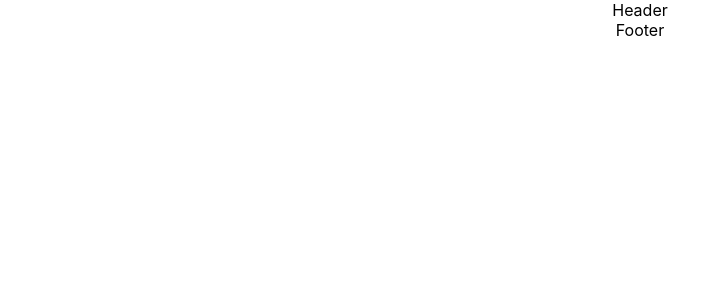
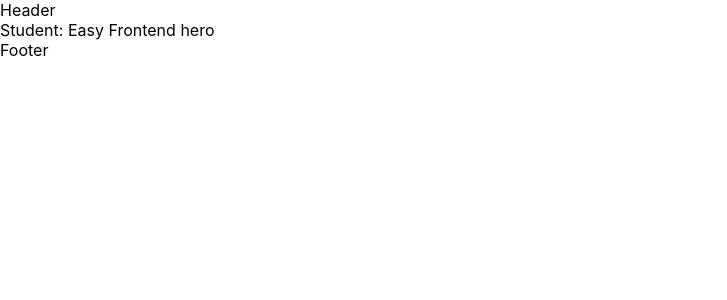
Before and after one commit to Hachiman12a1/learn-easy-react, a React (Vite) app: page / in a window 1280 px wide. Shown: the top 300 px of the page, without its empty margins (0-727 px from the left). Built offline with nearby package versions, Linux system fonts and the light colour scheme.

Commit message:
173. Thực hành Props P1

```diff
--- a/src/App.tsx
+++ b/src/App.tsx
@@ -1,15 +1,25 @@
 import { useState } from 'react'
 import './App.css'
 import { Footer, Header } from './components/common'
+import { Student } from './features/labs/Student'
 // import Footer from './components/common/Footer'
 // import Header from './components/common/Header'
 
 function App() {
   const [count, setCount] = useState(0)
 
+  function abc() {}
+
   return (
-    <div className="App">
+    <div>
       <Header></Header>
+      <Student
+        name="Easy Frontend"
+        age={18}
+        isHero
+        hobbyList={['eat', 'code', 'sleep']}
+        sayHello={abc}
+      />
       <Footer></Footer>
     </div>
   )
--- a/src/features/labs/Student.tsx
+++ b/src/features/labs/Student.tsx
@@ -1,12 +1,17 @@
-import * as React from 'react';
+import * as React from 'react'
 
 export interface StudentProps {
+  name?: string
+  age: number
+  isHero?: boolean
+  hobbyList: string[]
+  sayHello: () => void
 }
 
-export function Student (props: StudentProps) {
+export function Student({ name = 'Default Name', isHero = false }: StudentProps) {
   return (
     <div>
-
+      Student: {name} {isHero ? 'hero' : 'no-hero'}
     </div>
-  );
+  )
 }
```
Also changed, not shown: src/components/common/test.ts (added).
